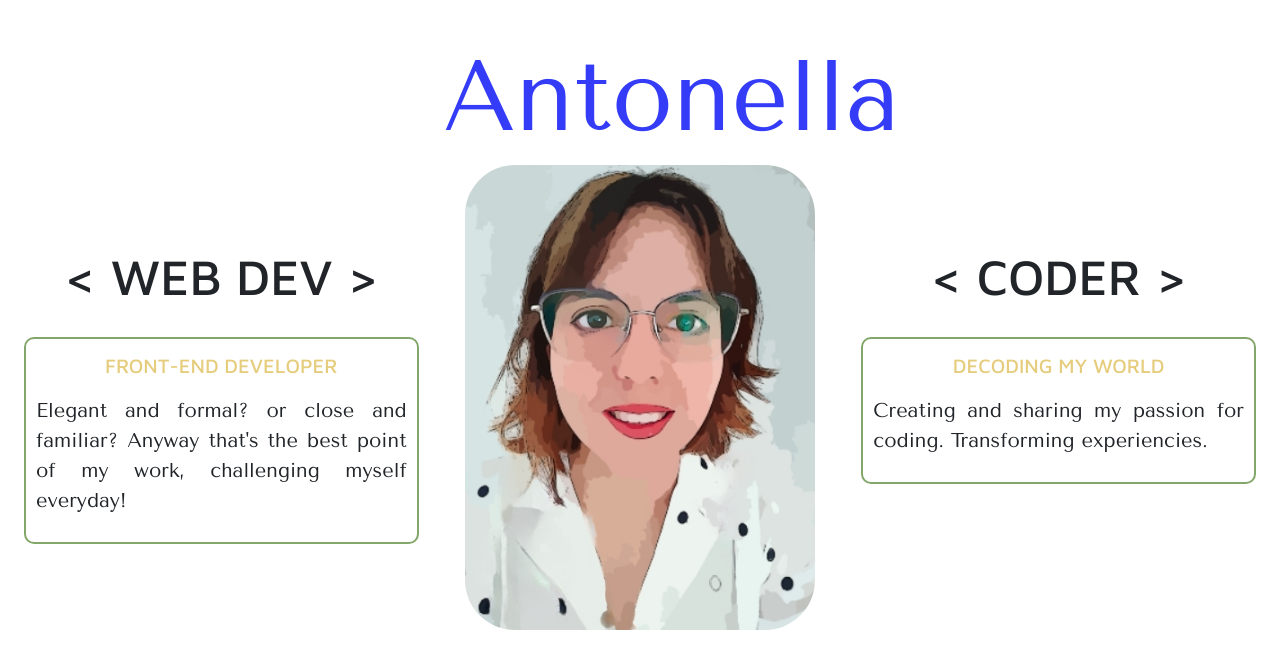
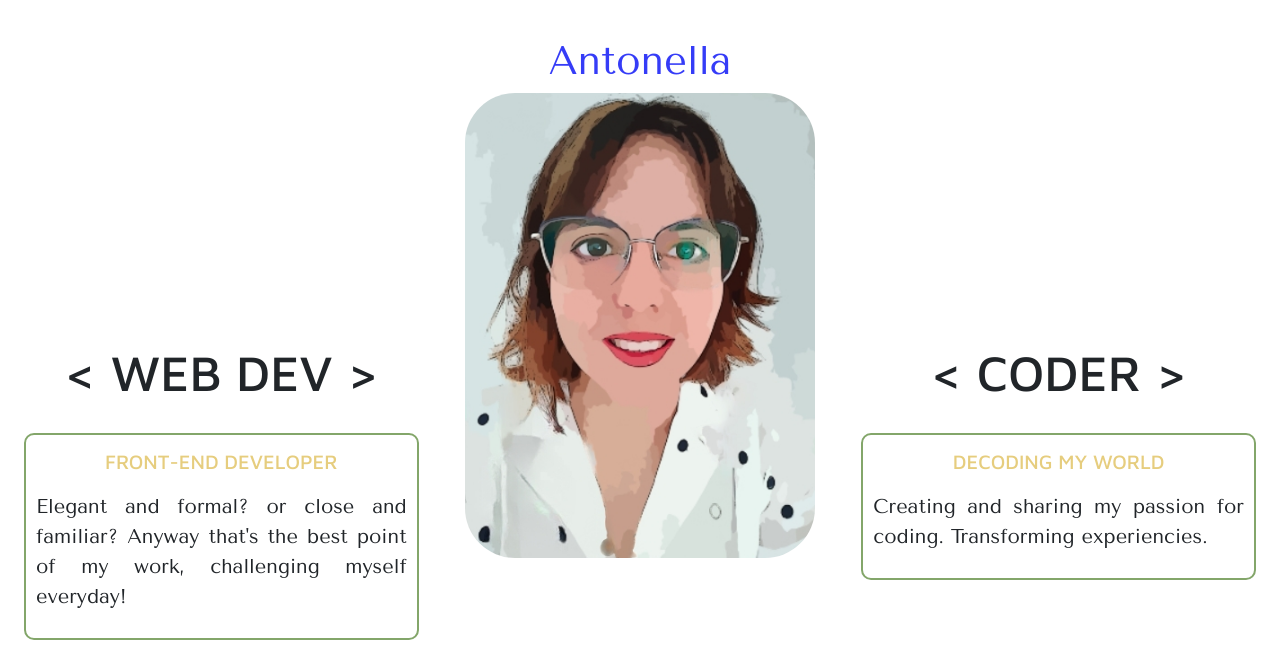
Before and after one commit to antonellaOvO/portfolio-challenge, a website built with Parcel: page index.html in a window 1280 px wide. Shown: the part 60-726 px from the top of the page. Built offline with nearby package versions, Linux system fonts and the light colour scheme.

Commit message:
Added container class to the title name

```diff
--- a/index.html
+++ b/index.html
@@ -72,6 +72,14 @@
       </div>
     </nav>
 
+
+   <div class="container-fluid">
+     <div class="row">
+       <div class="col-12 title-name">
+         <h1>Antonella</h1>
+        </div>
+     </div>
+   </div>
     <div class="container-fluid">
       <div class="row homepage-row">
         <div class="col-4 column-text">
@@ -85,7 +93,6 @@
           </div>
         </div>
         <div class="col-4 column-image">
-            <h1>Antonella</h1>
           <img
             class="img-fluid img-portfolio"
             src="images/img-porfolio-5.png"
--- a/src/styles.css
+++ b/src/styles.css
@@ -86,15 +86,16 @@ footer a {
   margin: 0 auto;
 }
 
-.column-image {
+.title-name {
   text-align: center;
-}
-
-.column-image h1 {
-  font-size: 100px;
+  font-size: 80px;
   color: #353cf7;
   font-family: "Tenor Sans", sans-serif;
   margin-top: 40px;
+}
+
+.column-image {
+  text-align: center;
 }
 
 .img-portfolio {
```
Also changed, not shown: about.html (+2 -2 lines), projects.html (+2 -2 lines), sayhi.html (+2 -2 lines).
